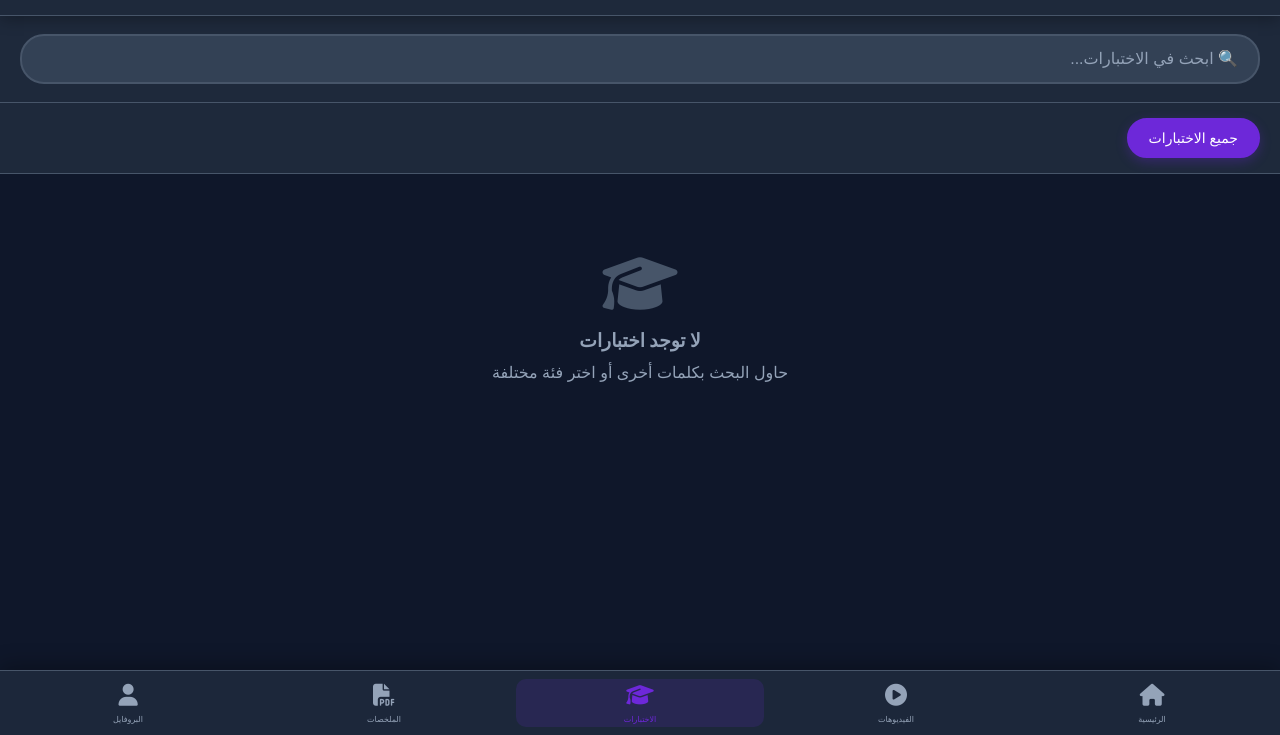
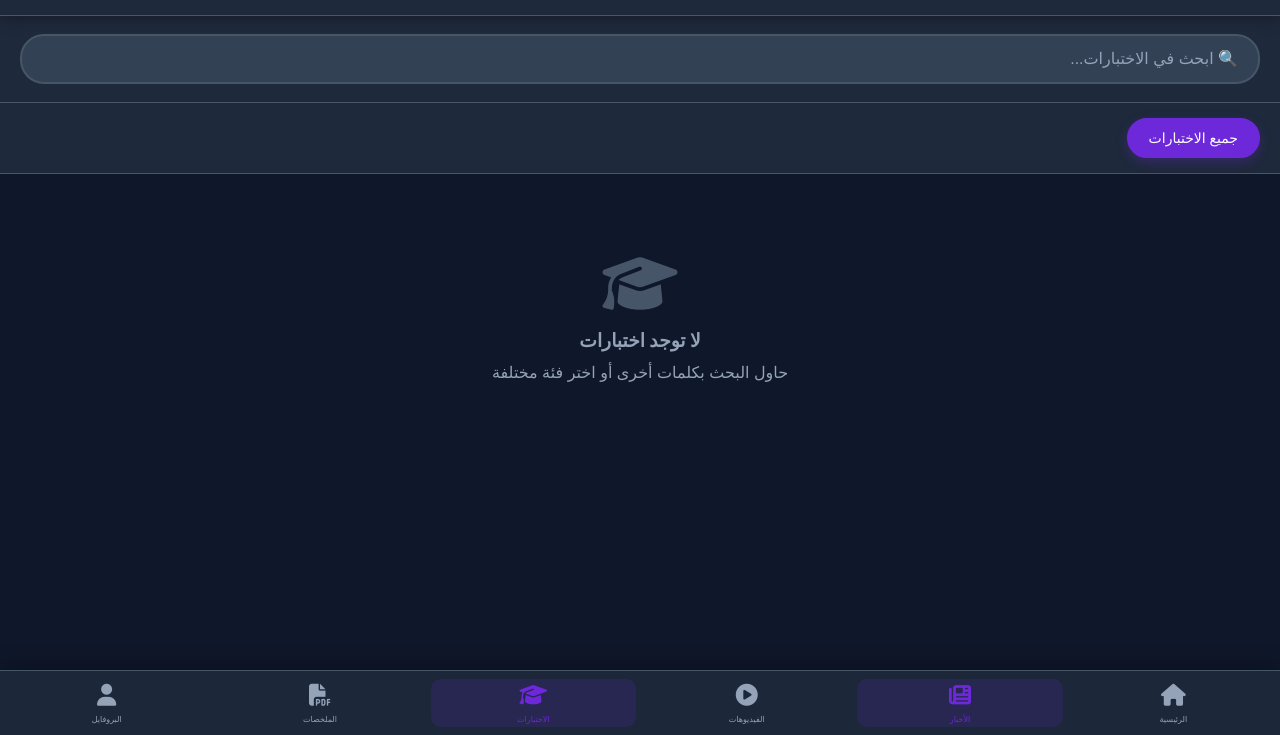
Before and after one commit to abo1fayz/My-application-, a plain HTML site: page quiz.html in a window 1280 px wide. Shown: the part 65-800 px from the top of the page. Drawn offline with nearby package versions, Linux system fonts and the light colour scheme; no server answers.

Commit message:
Update quiz.html

```diff
--- a/quiz.html
+++ b/quiz.html
@@ -758,6 +758,12 @@
             </div>
             <div class="nav-label">الرئيسية</div>
         </a>
+<a href="news.html" class="nav-item active">
+            <div class="nav-icon">
+                <i class="fas fa-newspaper"></i>
+            </div>
+            <div class="nav-label">الأخبار</div>
+        </a>
 
         <a href="home.html" class="nav-item">
             <div class="nav-icon">
```
